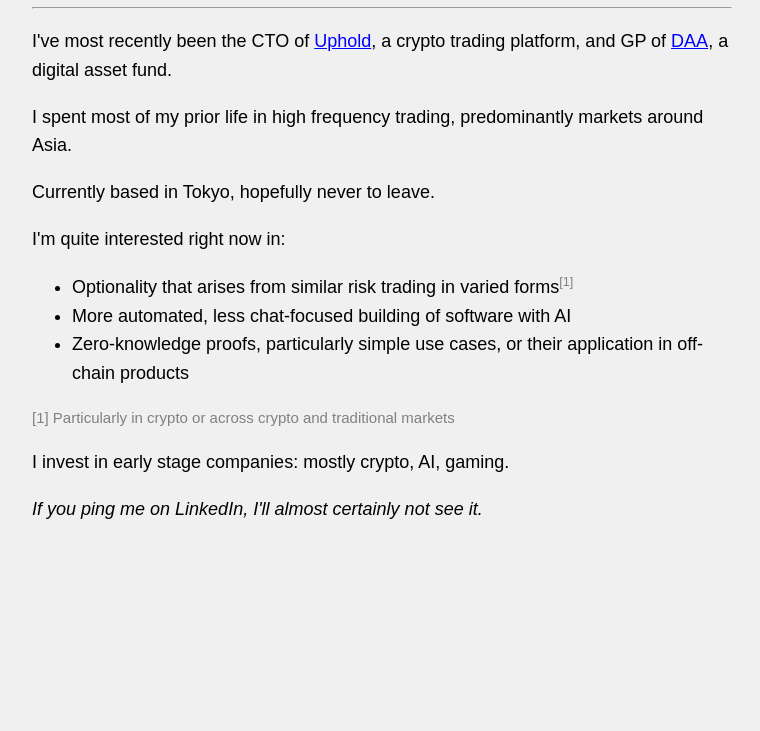
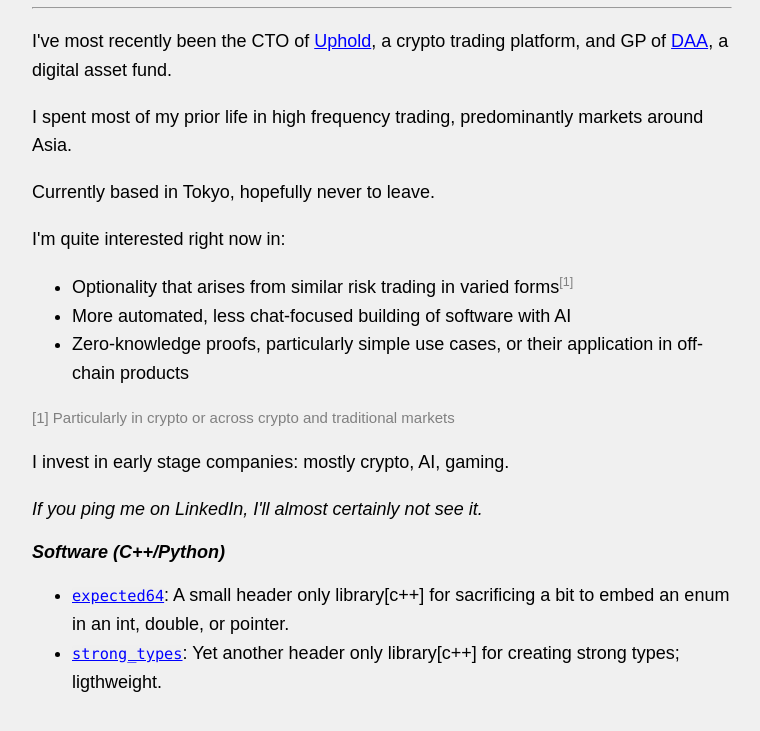
Before and after one commit to mispriced/website, a plain HTML site: page index.html in a window 1280 px wide. Shown: the part 147-878 px from the top of the page, without its empty margins (258-1018 px from the left). Before the commit the page ends 800 px from the top, so only its background shows below. Drawn offline with Linux system fonts and the light colour scheme.

Commit message:
Added new repos

```diff
--- a/index.html
+++ b/index.html
@@ -53,5 +53,18 @@
     <p>
         <i>If you ping me on LinkedIn, I'll almost certainly not see it.</i>
     </p>
+    <div id="c++">
+      <h2>Software (C++/Python)</h2>
+      <div>
+        <ul>
+            <li>
+              <a href="https://github.com/mispriced/expected64"><code>expected64</code></a>: A small header only library[c++] for sacrificing a bit to embed an enum in an int, double, or pointer.
+            </li>
+            <li>
+              <a href="https://github.com/mispriced/strong_types"><code>strong_types</code></a>: Yet another header only library[c++] for creating strong types; ligthweight.
+            </li>
+        </ul>
+      </div>
+    </div>
   </body>
 </html>
```
